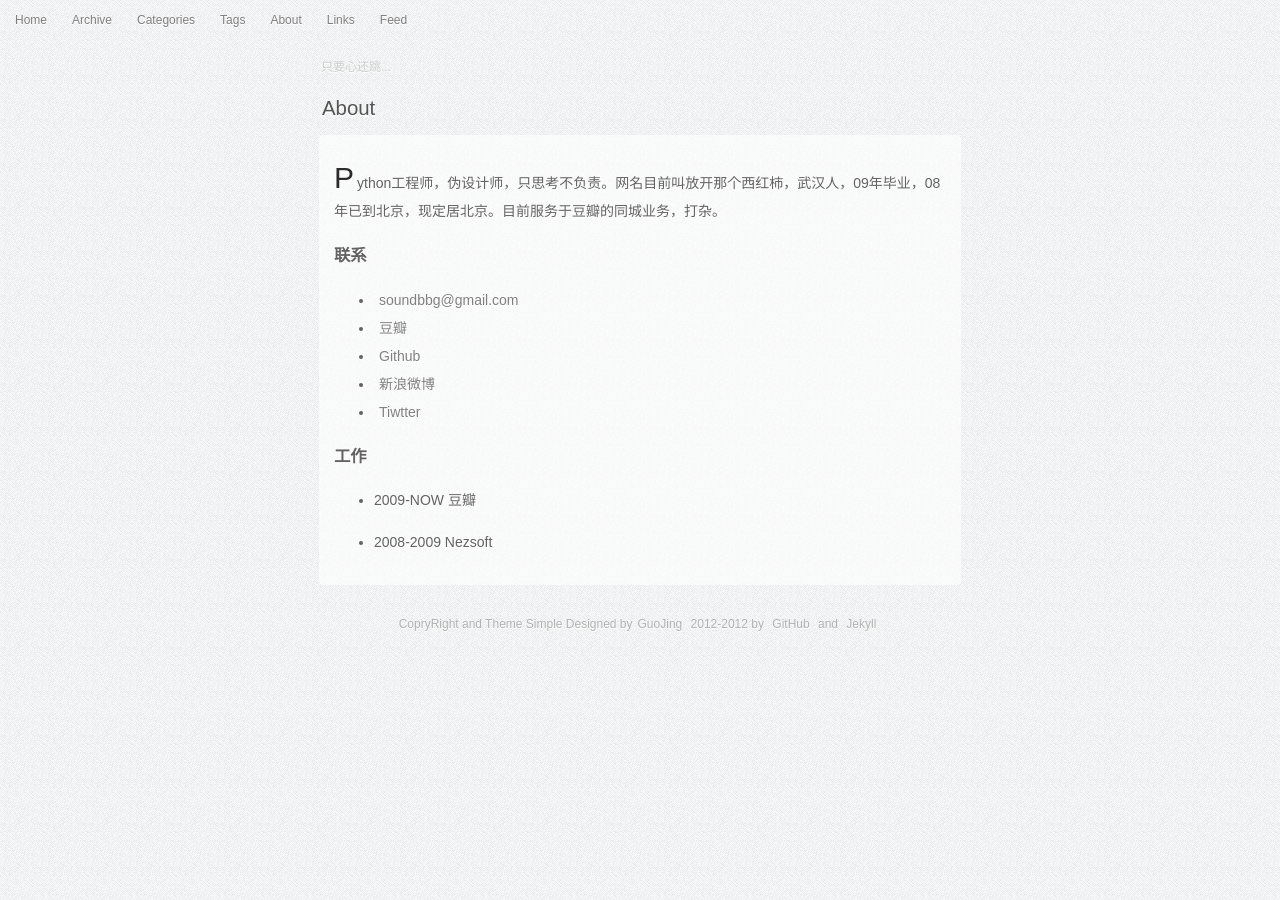
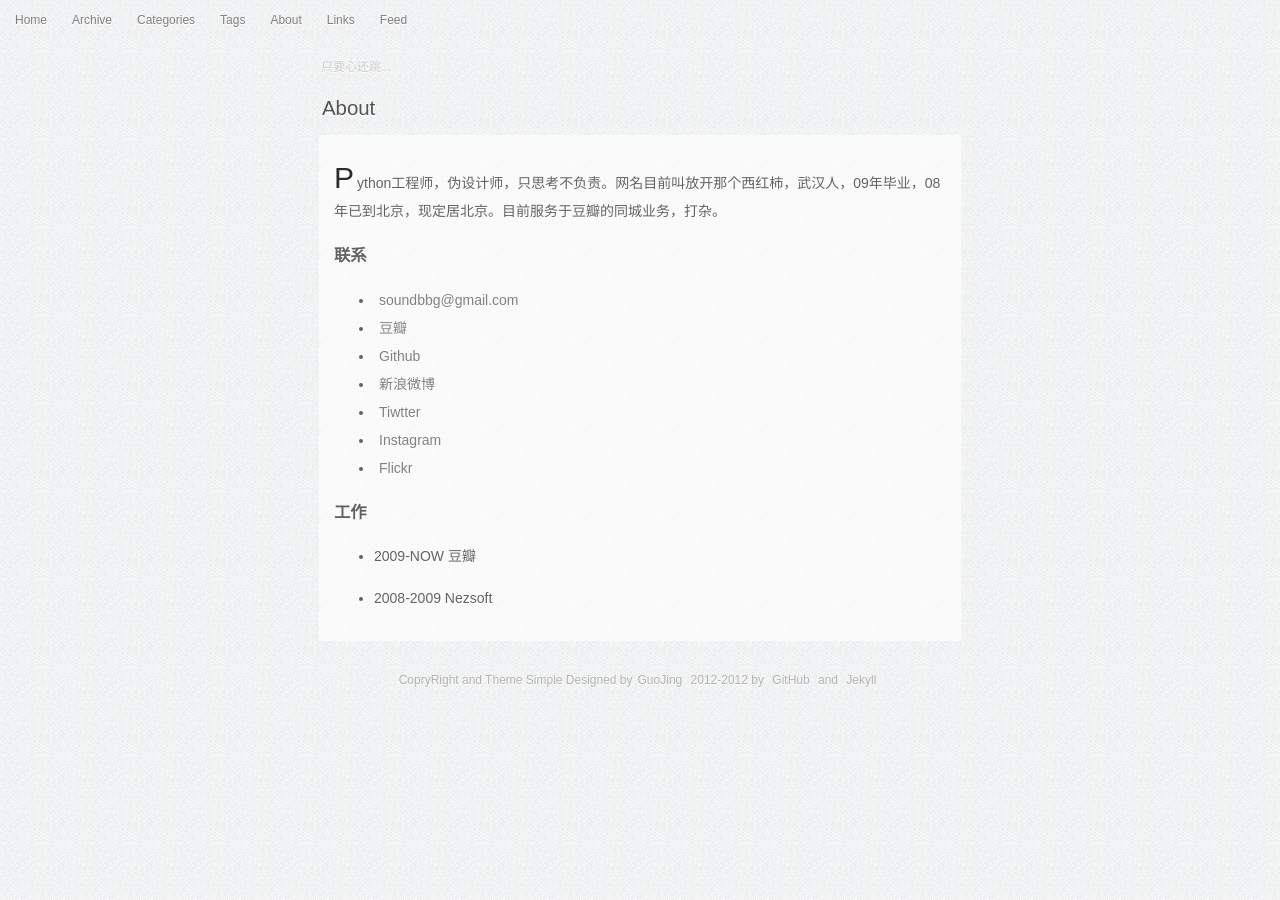
Before and after one commit to zwitzwit/guojing.github.com, a Jekyll site: the page built from about.md, in a window 1280 px wide. Built offline with Jekyll 4.4.1, drawn with Linux system fonts in a browser that asks for light colours; Markdown is read by kramdown in place of the engine named in the settings.

Commit message:
change aboutme

```diff
--- a/about.md
+++ b/about.md
@@ -13,6 +13,8 @@ Python工程师，伪设计师，只思考不负责。网名目前叫放开那
 * [Github](http://www.github.com/guojing)
 * [新浪微博](http://weibo.com/soundbbg)
 * [Tiwtter](https://twitter.com/guojing)
+* [Instagram](http://instagram.com/soundbbg)
+* [Flickr](http://www.flickr.com/photos/soundbbg)
 
 ### 工作 ###
 
```
